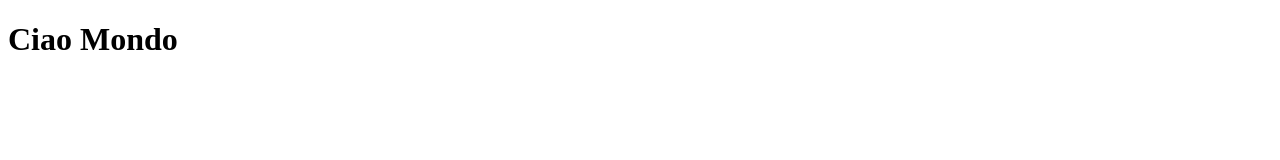
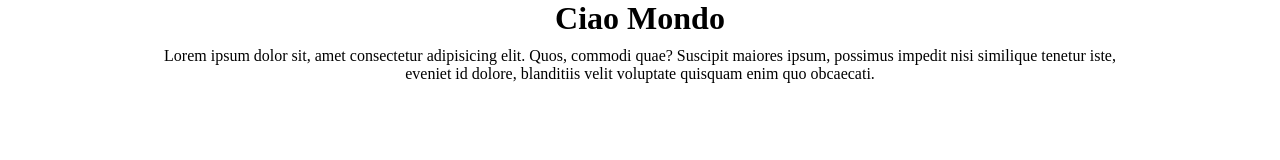
Before and after one commit to giovanni2299/htmlcss-hello, a plain HTML site: page index.html in a window 1280 px wide. Drawn offline with Linux system fonts and the light colour scheme.

Commit message:
ADD:one container and few rules css

```diff
--- a/index.html
+++ b/index.html
@@ -3,9 +3,15 @@
 <head>
     <meta charset="UTF-8">
     <meta name="viewport" content="width=device-width, initial-scale=1.0">
+    <link rel="stylesheet" href="style.css">
     <title>Document</title>
 </head>
 <body>
-    <h1>Ciao Mondo</h1>
+    <div class="text-center">
+        <h1>Ciao Mondo</h1>
+        <p>Lorem ipsum dolor sit, amet consectetur adipisicing elit. Quos, commodi quae? Suscipit maiores ipsum, possimus impedit nisi similique tenetur iste, eveniet id dolore, blanditiis velit voluptate quisquam enim quo obcaecati.</p>
+    </div>
+
+
 </body>
 </html>
--- a/style.css
+++ b/style.css
@@ -0,0 +1,16 @@
+*{
+    margin: 0;
+    padding: 0;
+    box-sizing: border-box;
+}
+
+.text-center{
+    margin: auto;
+    width: 1000px;
+    height: 500px;
+    text-align: center;
+}
+
+.text-center p{
+    margin-top: 10px;
+}
```
